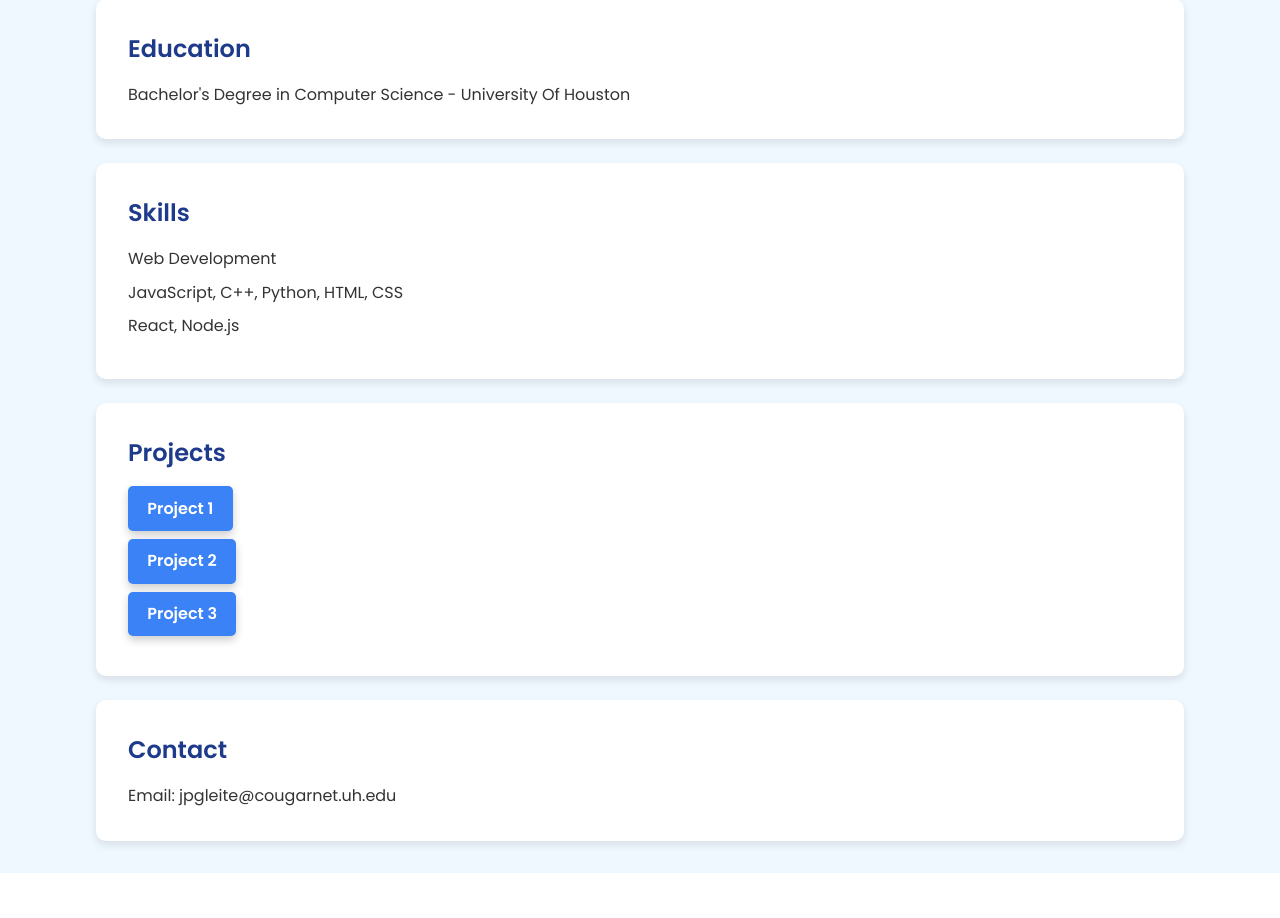
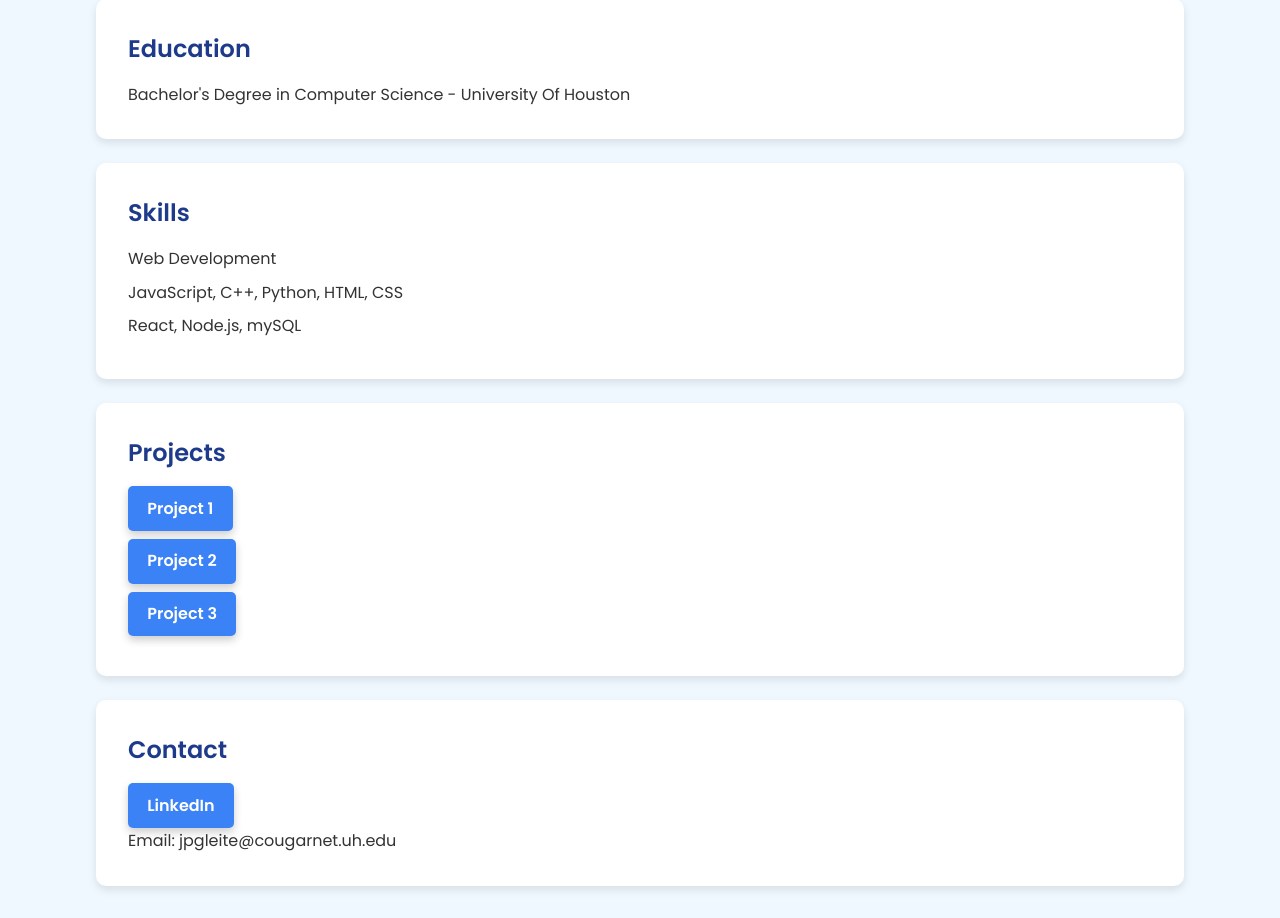
Before and after one commit to johnpaul123Z/jresume, a Flask app: page / in a window 1280 px wide. Shown: the part 499-1417 px from the top of the page. Before the commit the page ends 1372 px from the top, so only its background shows below. Run offline with Flask 2, Linux system fonts and the light colour scheme.

Commit message:
Update home.html

```diff
--- a/templates/home.html
+++ b/templates/home.html
@@ -133,7 +133,7 @@
       <ul>
         <li>Web Development</li>
         <li>JavaScript, C++, Python, HTML, CSS</li>
-        <li>React, Node.js</li>
+        <li>React, Node.js, mySQL</li>
       </ul>
     </div>
     <div class="section">
@@ -146,6 +146,7 @@
     </div>
     <div class="section">
       <h2>Contact</h2>
+      <p><a class="btn" href="https://www.linkedin.com/in/john-gleiter-33013b295">LinkedIn</a></p>
       <p>Email: jpgleite@cougarnet.uh.edu</p>
     </div>
   </div>
```
